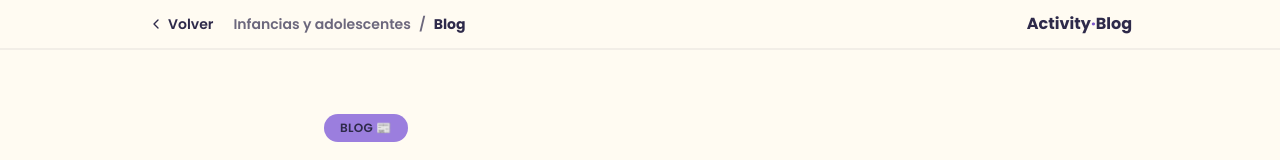
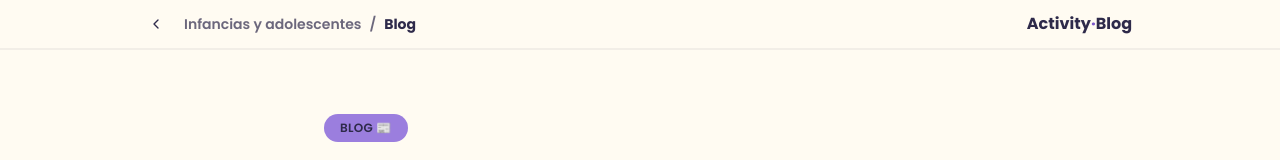
Before and after one commit to camilamihalyczo-dotcom/activityblog, a React (Vite) app: page /infancias/blog in a window 1280 px wide. Shown: the top 160 px of the page. Built offline with nearby package versions, Linux system fonts and the light colour scheme; no server answers; the database is empty; a web font is replaced by a local one.

Commit message:
fixed header

```diff
--- a/src/components/KidsHeader.jsx
+++ b/src/components/KidsHeader.jsx
@@ -15,7 +15,17 @@ export default function KidsHeader({ crumbs = [], backTo }) {
   return (
     <div className="sticky top-0 z-50 bg-kidsCream/90 backdrop-blur-sm border-b-2 border-kidsInk/[0.06]">
       <div className="max-w-5xl mx-auto px-5 py-3 flex items-center justify-between gap-4">
-        <div className="flex items-center gap-2 font-playful text-xs sm:text-sm font-semibold text-kidsInk/70 min-w-0 overflow-x-auto">
+        {/* overflow-y-hidden es necesario acá y no es cosmético: al poner
+            overflow-x-auto sin fijar el otro eje, la spec de CSS convierte
+            "overflow-y: visible" en "auto" también — así que un desajuste
+            de un par de píxeles entre el peso normal y el font-bold del
+            último crumb (algo que pasa siempre, por el hinting de la
+            fuente) alcanza para que el navegador dibuje una scrollbar
+            vertical minúscula ahí adentro. En Windows con scrollbars
+            clásicas eso se ve como dos flechitas ▲▼ pegadas al texto, sin
+            hacer nada (rango de scroll de ~1px) — el bug que reportó
+            Agustín. */}
+        <div className="flex items-center gap-2 font-playful text-xs sm:text-sm font-semibold text-kidsInk/70 min-w-0 overflow-x-auto overflow-y-hidden">
           {backTo === -1 ? (
             <button
               type="button"
@@ -23,7 +33,13 @@ export default function KidsHeader({ crumbs = [], backTo }) {
               className="flex items-center gap-1 -m-2 p-2 text-kidsInk hover:text-kidsPurpleDeep transition-colors mr-1"
             >
               <ChevronLeft size={16} />
-              <span className="hidden sm:inline">Volver</span>
+              {/* Solo el ícono, en cualquier ancho — antes el texto "Volver"
+                  se mostraba a partir de sm, que quedaba inconsistente con
+                  la versión mobile (solo ícono) sin necesidad real: el
+                  ícono solo ya es un patrón de navegación reconocible, y
+                  así el header queda igual de compacto en desktop. sr-only
+                  para que lectores de pantalla lo sigan anunciando. */}
+              <span className="sr-only">Volver</span>
             </button>
           ) : (
             backTo && (
@@ -32,7 +48,7 @@ export default function KidsHeader({ crumbs = [], backTo }) {
                 className="flex items-center gap-1 -m-2 p-2 text-kidsInk hover:text-kidsPurpleDeep transition-colors mr-1"
               >
                 <ChevronLeft size={16} />
-                <span className="hidden sm:inline">Volver</span>
+                <span className="sr-only">Volver</span>
               </Link>
             )
           )}
--- a/src/components/TicketHeader.jsx
+++ b/src/components/TicketHeader.jsx
@@ -11,7 +11,17 @@ export default function TicketHeader({ crumbs = [], backTo }) {
   return (
     <div className="border-b-2 border-dashed border-ink/25 bg-cream/70">
       <div className="max-w-5xl mx-auto px-5 py-4 flex items-center justify-between gap-4">
-        <div className="flex items-center gap-2 font-mono text-xs sm:text-sm uppercase tracking-wider text-ink/70 min-w-0 overflow-x-auto">
+        {/* overflow-y-hidden es necesario acá y no es cosmético: al poner
+            overflow-x-auto sin fijar el otro eje, la spec de CSS convierte
+            "overflow-y: visible" en "auto" también — así que un desajuste
+            de un par de píxeles entre el peso normal y el font-semibold
+            del último crumb (algo que pasa siempre, por el hinting de la
+            fuente) alcanza para que el navegador dibuje una scrollbar
+            vertical minúscula ahí adentro. En Windows con scrollbars
+            clásicas eso se ve como dos flechitas ▲▼ pegadas al texto, sin
+            hacer nada (rango de scroll de ~1px) — el bug que reportó
+            Agustín. */}
+        <div className="flex items-center gap-2 font-mono text-xs sm:text-sm uppercase tracking-wider text-ink/70 min-w-0 overflow-x-auto overflow-y-hidden">
           {backTo === -1 ? (
             <button
               type="button"
@@ -19,7 +29,13 @@ export default function TicketHeader({ crumbs = [], backTo }) {
               className="flex items-center gap-1 -m-2 p-2 text-ink hover:text-brand transition-colors mr-1"
             >
               <ChevronLeft size={16} />
-              <span className="hidden sm:inline">Volver</span>
+              {/* Solo el ícono, en cualquier ancho — antes el texto "Volver"
+                  se mostraba a partir de sm, que quedaba inconsistente con
+                  la versión mobile (solo ícono) sin necesidad real: el
+                  ícono solo ya es un patrón de navegación reconocible, y
+                  así el header queda igual de compacto en desktop. sr-only
+                  para que lectores de pantalla lo sigan anunciando. */}
+              <span className="sr-only">Volver</span>
             </button>
           ) : (
             backTo && (
@@ -28,7 +44,7 @@ export default function TicketHeader({ crumbs = [], backTo }) {
                 className="flex items-center gap-1 -m-2 p-2 text-ink hover:text-brand transition-colors mr-1"
               >
                 <ChevronLeft size={16} />
-                <span className="hidden sm:inline">Volver</span>
+                <span className="sr-only">Volver</span>
               </Link>
             )
           )}
```
